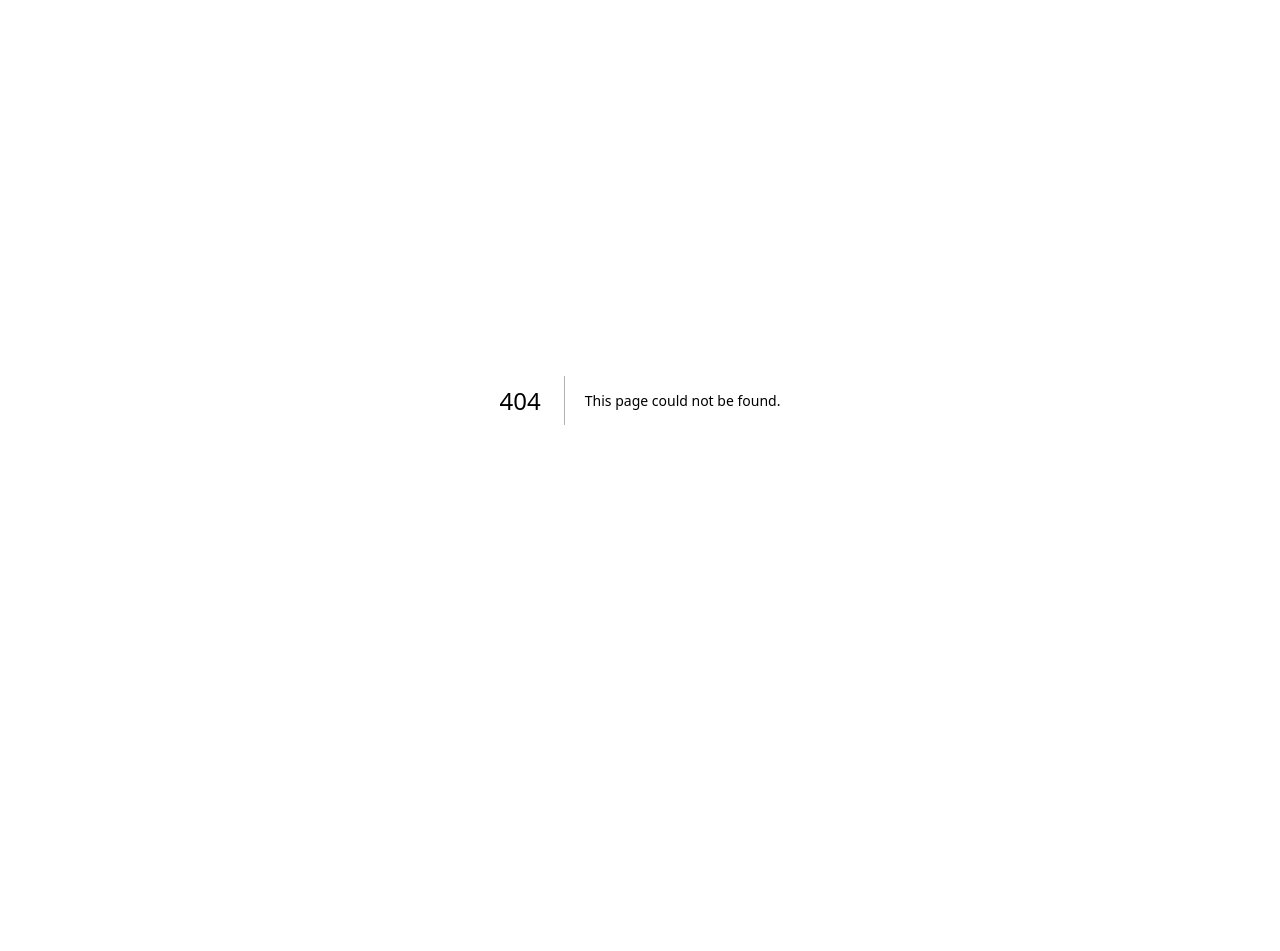
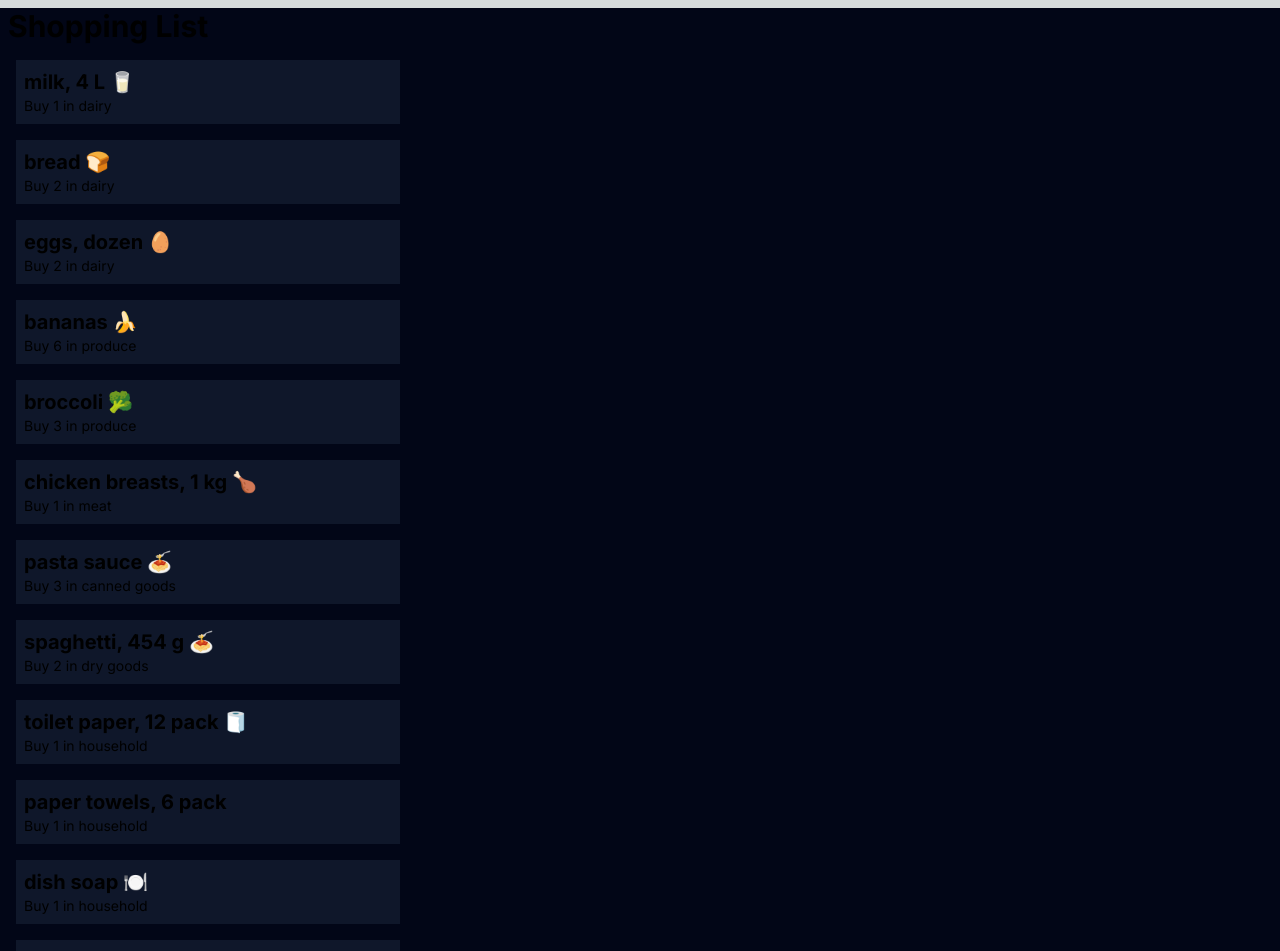
Before and after one commit to Jashangill1/cprg306-assignments, a Next.js app: page /week-3 in a window 1280 px wide. Before the commit this address had no page. Shown: the top 951 px of the page. Before the commit the page ends 800 px from the top, so only its background shows below. Built offline with nearby package versions, Linux system fonts and the light colour scheme.

Commit message:
Intial Commit

```diff
--- a/app/page.js
+++ b/app/page.js
@@ -4,9 +4,10 @@
 
 export default function Home() {
   return (
-    <main className="h-screen">
+    <main className="h-screen flex flex-col">
       <h1 className="text-xl">CPRG 306: Web Development 2 - Assignments</h1>
       <Link href="./week-2/">Week 2 Assignment</Link>
+      <Link href="./week-3/">Week 3 Assignment</Link>
     </main>
   );
 }
--- /dev/null
+++ b/app/week-3/item-list.js
@@ -0,0 +1,94 @@
+import React from 'react'
+import Item from './item';
+
+export default function ItemList() {
+    const item1 = {
+        name: "milk, 4 L 🥛",
+        quantity: 1,
+        category: "dairy",
+      };
+
+      const item2 = {
+        name: "bread 🍞",
+        quantity: 2,
+        category: "bakery",
+      };
+
+      const item3 = {
+        name: "eggs, dozen 🥚",
+        quantity: 2,
+        category: "dairy",
+      };
+
+      const item4 = {
+        name: "bananas 🍌",
+        quantity: 6,
+        category: "produce",
+      };
+
+      const item5 = {
+        name: "broccoli 🥦",
+        quantity: 3,
+        category: "produce",
+      };
+
+      const item6 = {
+        name: "chicken breasts, 1 kg 🍗",
+        quantity: 1,
+        category: "meat",
+      };
+
+      const item7 = {
+        name: "pasta sauce 🍝",
+        quantity: 3,
+        category: "canned goods",
+      };
+
+      const item8 = {
+        name: "spaghetti, 454 g 🍝",
+        quantity: 2,
+        category: "dry goods",
+      };
+
+      const item9 = {
+        name: "toilet paper, 12 pack 🧻",
+        quantity: 1,
+        category: "household",
+      };
+
+      const item10 = {
+        name: "paper towels, 6 pack",
+        quantity: 1,
+        category: "household",
+      };
+
+      const item11 = {
+        name: "dish soap 🍽️",
+        quantity: 1,
+        category: "household",
+      };
+
+      const item12 = {
+        name: "hand soap 🧼",
+        quantity: 4,
+        category: "household",
+      };
+
+      return(
+        <div>
+        <Item name={item1.name} quantity={item1.quantity} category={item1.category}/>
+        <Item name={item2.name} quantity={item2.quantity} category={item1.category}/>
+        <Item name={item3.name} quantity={item3.quantity} category={item1.category}/>
+        <Item name={item4.name} quantity={item4.quantity} category={item4.category}/>
+        <Item name={item5.name} quantity={item5.quantity} category={item5.category}/>
+        <Item name={item6.name} quantity={item6.quantity} category={item6.category}/>
+        <Item name={item7.name} quantity={item7.quantity} category={item7.category}/>
+        <Item name={item8.name} quantity={item8.quantity} category={item8.category}/>
+        <Item name={item9.name} quantity={item9.quantity} category={item9.category}/>
+        <Item name={item10.name} quantity={item10.quantity} category={item10.category}/>
+        <Item name={item11.name} quantity={item11.quantity} category={item11.category}/>
+        <Item name={item12.name} quantity={item12.quantity} category={item12.category}/>
+        </div>
+      )
+
+}
--- /dev/null
+++ b/app/week-3/item.js
@@ -0,0 +1,15 @@
+
+import React from "react";
+
+const Item = ({ name, quantity, category }) => {
+  return (
+    <li className="p-2 m-4 bg-slate-900 max-w-sm">
+      <h2 className="text-xl font-bold">{name}</h2>
+      <div className="text-sm">
+        Buy {quantity} in {category}
+      </div>
+    </li>
+  );
+};
+
+export default Item;
--- /dev/null
+++ b/app/week-3/page.js
@@ -0,0 +1,16 @@
+
+import React from "react";
+import ItemList from "./item-list";
+
+export default function page() {
+  return (
+    <main className="bg-slate-950">
+      <div>
+        <h2 className="text-3xl font-bold m-2">Shopping List</h2>
+        <ul>
+            <ItemList />
+        </ul>
+      </div>
+    </main>
+  );
+}
```
